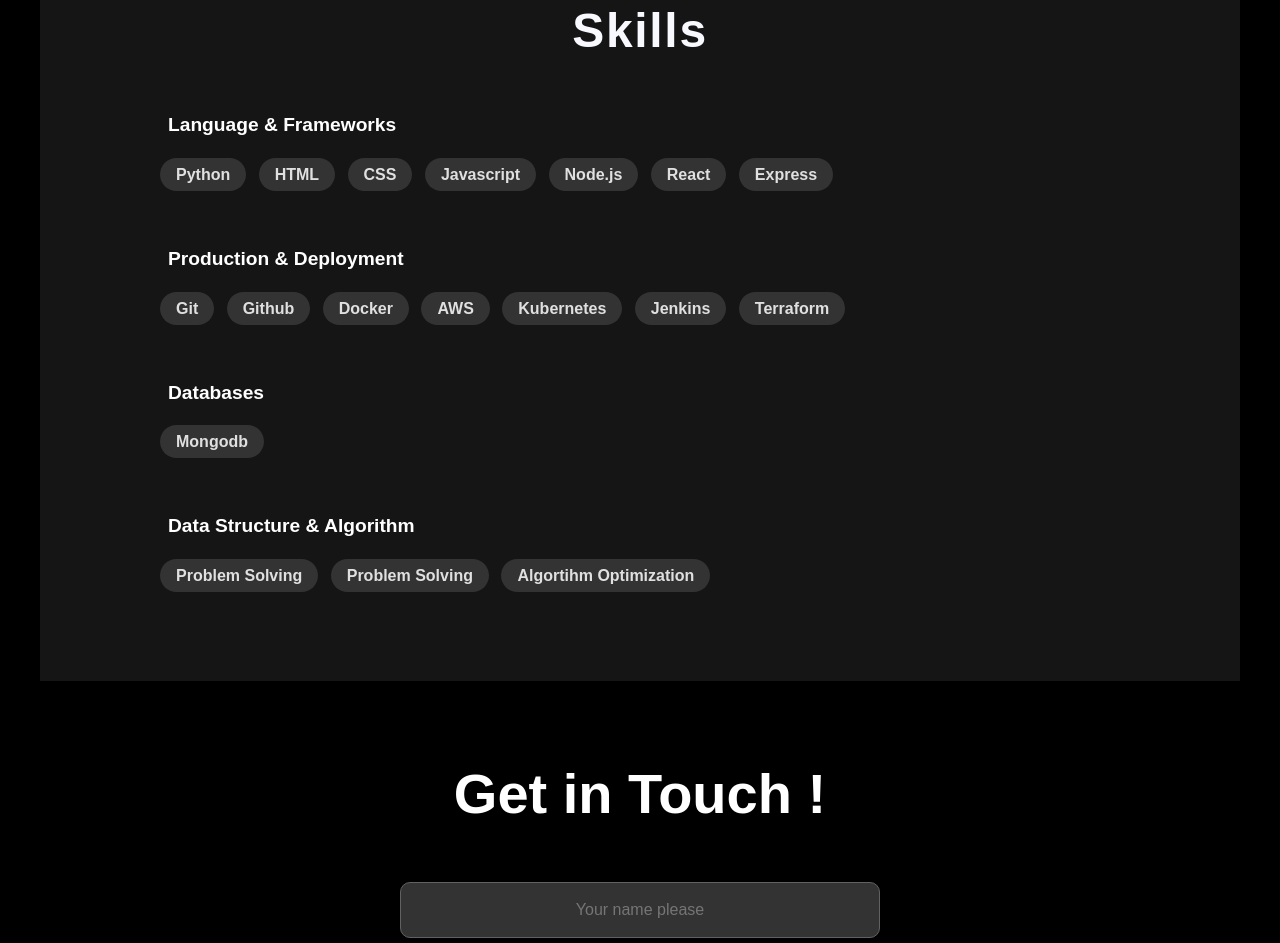
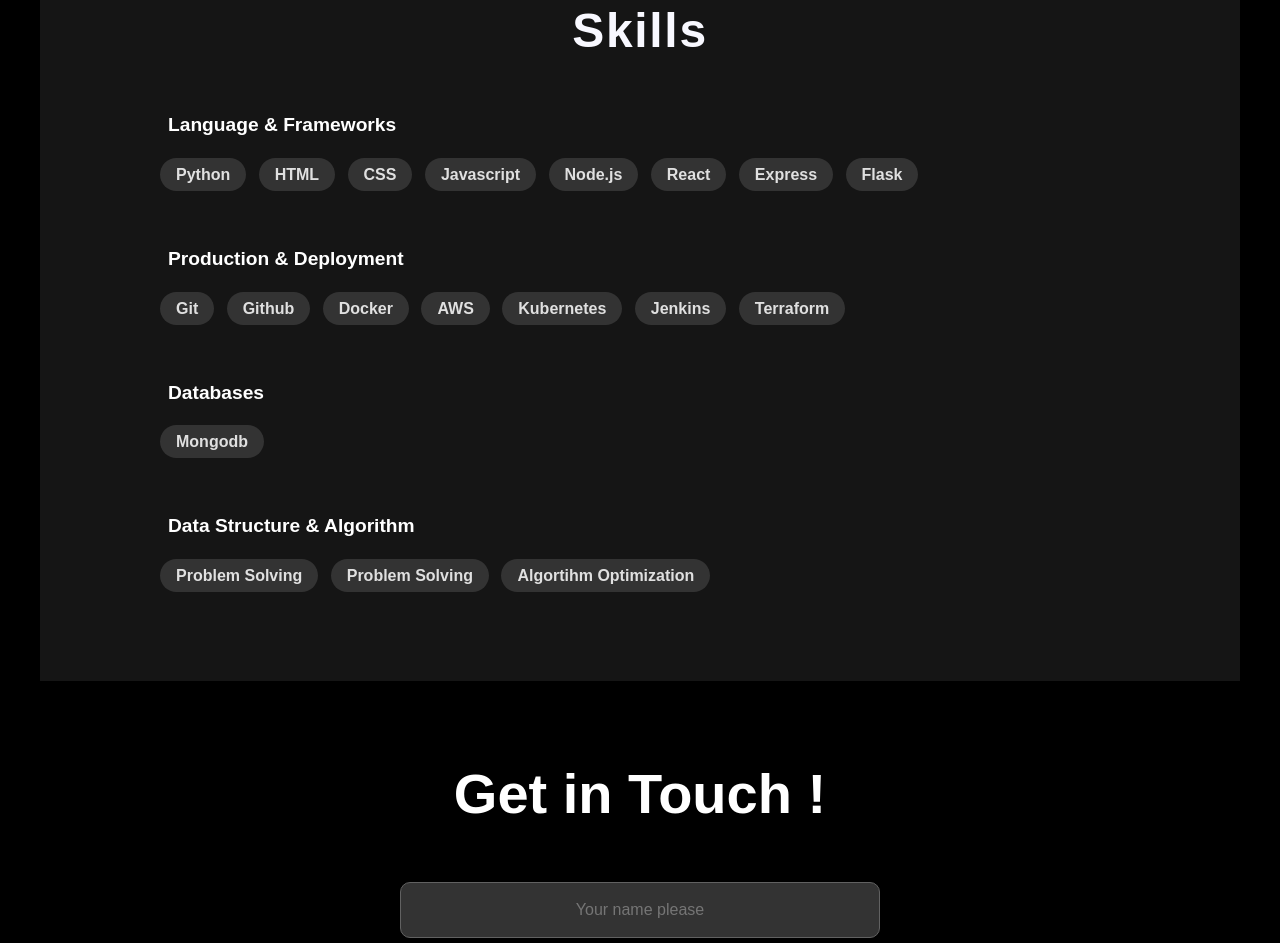
Before and after one commit to vshnvanand/portfolio, a plain HTML site: page Frontend/ui/index.html in a window 1280 px wide. Shown: the part 1114-2057 px from the top of the page. Drawn offline with Linux system fonts and the light colour scheme.

Commit message:
update in html

```diff
--- a/Frontend/ui/index.html
+++ b/Frontend/ui/index.html
@@ -73,6 +73,7 @@
                         <span class="skill-tag">Node.js</span>
                         <span class="skill-tag">React</span>
                         <span class="skill-tag">Express</span>
+                        <span class="skill-tag">Flask</span>
                     </div>
                 </div>
                 <div class="skill-category">
```
